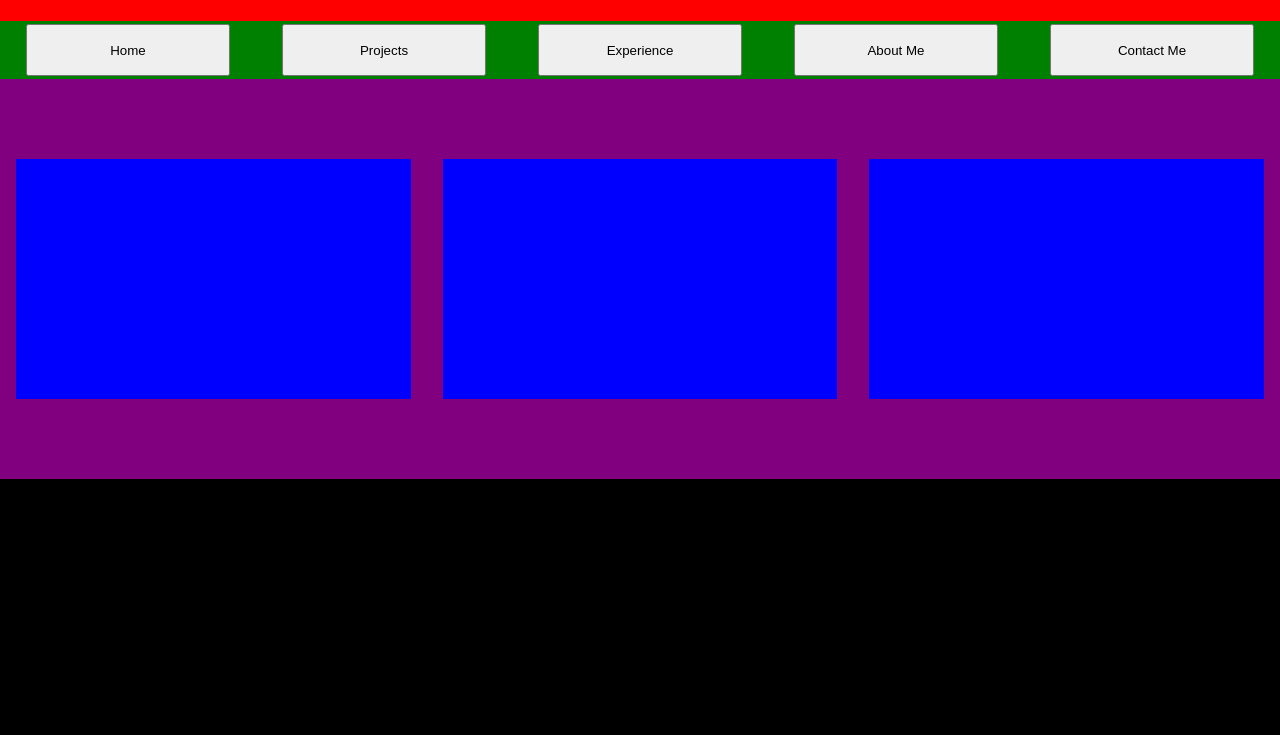
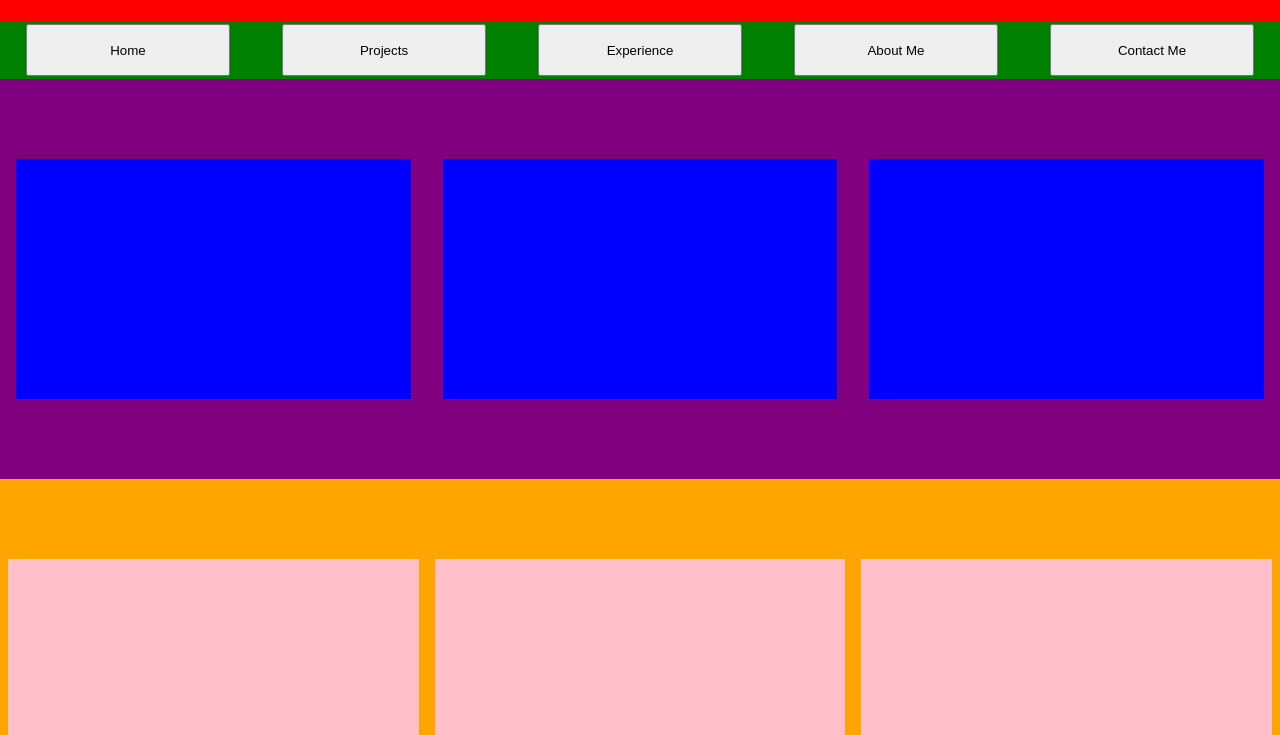
Before and after one commit to sestissi16/PortfolioWebsite, a plain HTML site: page index.html in a window 1280 px wide. Shown: the part 65-800 px from the top of the page. Drawn offline with Linux system fonts and the light colour scheme; a web font is replaced by a local one.

Commit message:
Added the brief about me section w/its components, added colors for easy visulization, made it a flex box, adjusted calc width for both about me section and featured section

```diff
--- a/index.html
+++ b/index.html
@@ -36,6 +36,17 @@
 
           </section>
         </section>
+        <section class="briefAboutMe">
+          <div class="selfPortrait">
+
+          </div>
+          <div class="myDescription">
+
+          </div>
+          <div class="importantLinks">
+
+          </div>
+        </section>
       </main>
     </div>
   </body>
--- a/main.css
+++ b/main.css
@@ -72,5 +72,19 @@ main{
   background-color: blue;
   margin: 0 2vh;
   height: 30vh;
-  width: calc((100% - 4vh)/2);
+  width: calc((100% - 4vh)/3);
 }
+.briefAboutMe{
+  background-color: orange;
+  height: 50vh;
+  display: flex;
+  flex-direction: row;
+  align-items: center;
+  justify-content: center;
+}
+.selfPortrait, .myDescription, .importantLinks{
+  background-color: pink;
+  margin: 0 1vh;
+  height: 30vh;
+  width: calc((100% - 2vh)/3);
+}
```
